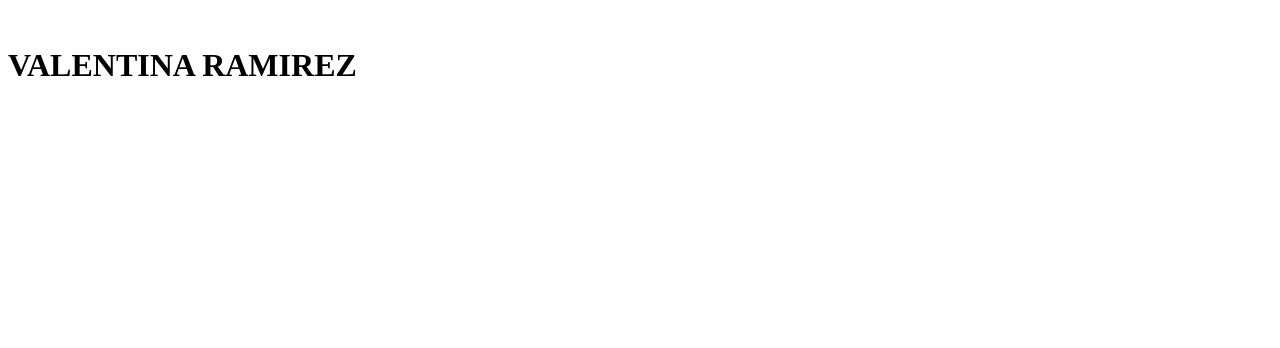
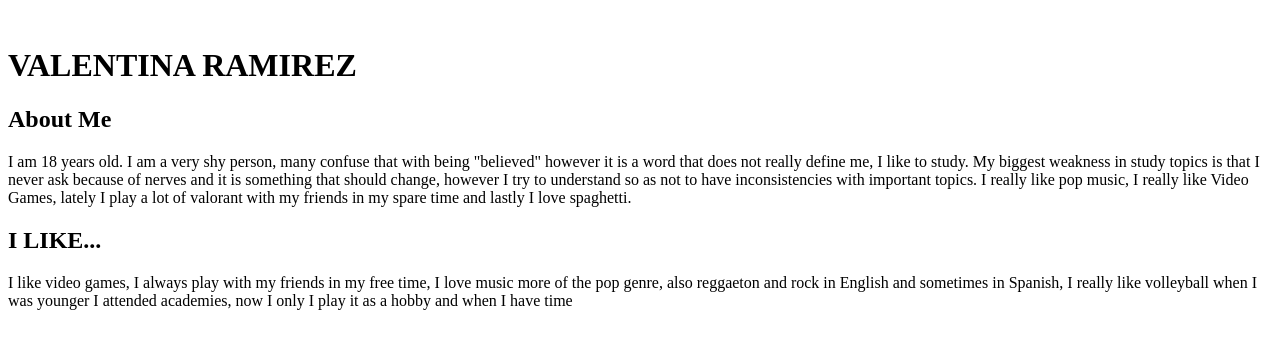
Before and after one commit to Valen094/Project_-Page-, a plain HTML site: page aboutMe.html in a window 1280 px wide. Drawn offline with Linux system fonts and the light colour scheme.

Commit message:
Added information about me

```diff
--- a/aboutMe.html
+++ b/aboutMe.html
@@ -9,6 +9,26 @@
         <img src="Img/Captura de pantalla 2023-02-16 193623.png" alt="">
         <h1>VALENTINA RAMIREZ</h1>
     </header>
+    <section class="AboutMe">
+        <h1>About Me</h1>
+        <p>I am 18 years old. I am a very shy person, many confuse that with
+            being "believed" however it is a word that does not really define me,
+            I like to study. My biggest weakness in study topics is that I never
+            ask because of nerves and it is something that should change, however
+            I try to understand so as not to have inconsistencies with important topics.
+            I really like pop music, I really like Video Games, lately I play a lot of
+            valorant with my friends in my spare time and lastly I love spaghetti.</p>
+    </section>
+    <section class="section1">
+        <h1>I LIKE...
+        </h1>
+
+        <p>I like video games, I always play with my friends in my free time, I love music more of the pop genre,
+            also reggaeton and rock in English and sometimes in Spanish, I really like volleyball when I was younger
+            I attended academies, now I only I play it as a hobby and when I have time
+        </p>
+
+    </section>
 </main>
 </body>
 </html>
```
